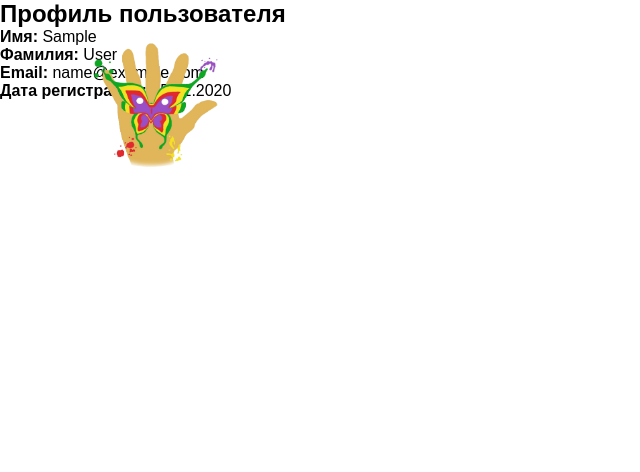
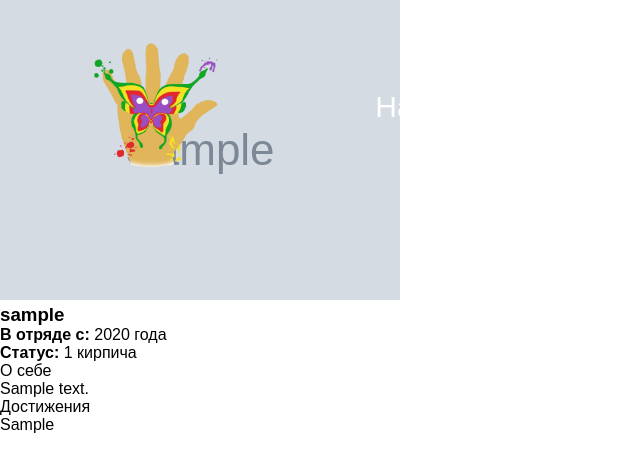
Before and after one commit to RedLI07/ART, a Django app: page /profile/ in a window 1280 px wide. Shown: the top 472 px of the page, without its empty margins (0-640 px from the left). Run offline with Django 4.2, Linux system fonts and the light colour scheme; a user stored in the database is signed in; tables that the repository leaves empty hold one stand-in row (values such as "Sample post"); grey boxes marked "Sample" are stand-in pictures.

Commit message:
Добавил информацию о человек

```diff
--- a/Art/settings.py
+++ b/Art/settings.py
@@ -19,6 +19,7 @@
 """
 
 from pathlib import Path
+import os
 
 # Build paths inside the project like this: BASE_DIR / 'subdir'.
 BASE_DIR = Path(__file__).resolve().parent.parent
@@ -157,3 +158,6 @@
     'mysite.backends.ApprovedUserBackend',
     'django.contrib.auth.backends.ModelBackend',
 ]
+
+MEDIA_URL = '/media/'
+MEDIA_ROOT = os.path.join(BASE_DIR, 'media/')
--- a/mysite/models.py
+++ b/mysite/models.py
@@ -1,19 +1,12 @@
 from django.db import models
 from django.contrib.auth.models import AbstractUser, BaseUserManager
-from django.core.mail import send_mail
-from django.conf import settings
+from django.core.validators import MinValueValidator
 
 class CustomUserManager(BaseUserManager):
-    def create_user(self, username, password=None, first_name='', last_name='', **extra_fields):
+    def create_user(self, username, password=None, **extra_fields):
         if not username:
             raise ValueError("Пользователь должен иметь username")
-
-        user = self.model(
-            username=username,
-            first_name=first_name,
-            last_name=last_name,
-            **extra_fields
-        )
+        user = self.model(username=username, **extra_fields)
         user.set_password(password)
         user.save(using=self._db)
         return user
@@ -21,48 +14,45 @@
     def create_superuser(self, username, password=None, **extra_fields):
         extra_fields.setdefault('is_staff', True)
         extra_fields.setdefault('is_superuser', True)
-        extra_fields.setdefault('is_approved', True)  # Суперпользователь одобрен автоматически
-
-        return self.create_user(username, password=password, **extra_fields)
+        extra_fields.setdefault('is_approved', True)
+        return self.create_user(username, password, **extra_fields)
 
 class CustomUser(AbstractUser):
-    # Основные поля
-    username = models.CharField(
-        max_length=150,
-        unique=True,
-        verbose_name="Логин",
-        help_text="Обязательное поле. Не более 150 символов."
+    username = models.CharField(max_length=150, unique=True, verbose_name="Логин")
+    join_year = models.PositiveIntegerField(
+        verbose_name="Год вступления",
+        null=True,
+        blank=True,
+        validators=[MinValueValidator(2000)]
     )
-    first_name = models.CharField(
-        max_length=30,
-        verbose_name="Имя",
-        blank=True
+    bricks_count = models.PositiveIntegerField(
+        verbose_name="Количество кирпичей",
+        default=0
     )
-    last_name = models.CharField(
-        max_length=30,
-        verbose_name="Фамилия",
-        blank=True
-    )
+    about = models.TextField(verbose_name="О себе", blank=True, null=True)
+    achievements = models.TextField(verbose_name="Достижения", blank=True, null=True)
+    is_approved = models.BooleanField(default=False)
 
-    # Статус одобрения
-    is_approved = models.BooleanField(
-        default=False,
-        verbose_name="Аккаунт одобрен",
-        help_text="Разрешить пользователю вход в систему."
-    )
-
-    # Настройки аутентификации
     USERNAME_FIELD = 'username'
-    REQUIRED_FIELDS = []  # Поля не требуются при createsuperuser
+    REQUIRED_FIELDS = []
 
     objects = CustomUserManager()
 
+    def is_profile_complete(self):
+        return all([
+            self.join_year is not None,
+            self.about not in [None, ''],
+            self.achievements not in [None, '']
+        ])
+
+    def get_bricks_display(self):
+        return "Кандидат" if self.bricks_count == 0 else f"{self.bricks_count} кирпича"
+
+class UserPhoto(models.Model):
+    user = models.ForeignKey(CustomUser, on_delete=models.CASCADE, related_name='photos')
+    image = models.ImageField(upload_to='user_photos/')
+    is_avatar = models.BooleanField(default=False)
+    created_at = models.DateTimeField(auto_now_add=True)
+
     class Meta:
-        verbose_name = 'Пользователь'
-        verbose_name_plural = 'Пользователи'
-        permissions = [
-            ("can_approve_user", "Может одобрять пользователей"),
-        ]
-
-    def __str__(self):
-        return self.username
+        ordering = ['-is_avatar', '-created_at']
--- a/mysite/templates/profile.html
+++ b/mysite/templates/profile.html
@@ -1,9 +1,54 @@
-{% extends 'base.html' %}
+{% extends "base.html" %}
 
 {% block content %}
-<h2>Профиль пользователя</h2>
-<p><strong>Имя:</strong> {{ user.first_name }}</p>
-<p><strong>Фамилия:</strong> {{ user.last_name }}</p>
-<p><strong>Email:</strong> {{ user.email }}</p>
-<p><strong>Дата регистрации:</strong> {{ user.date_joined|date:"d.m.Y" }}</p>
+<div class="container">
+    <div class="row">
+        <div class="col-md-4">
+            {% if avatar %}
+                <img src="{{ avatar.image.url }}" class="img-thumbnail mb-3" alt="Аватар">
+            {% endif %}
+
+            <h3>{{ user.username }}</h3>
+            <p><strong>В отряде с:</strong> {{ user.join_year }} года</p>
+            <p><strong>Статус:</strong> {{ user.get_bricks_display }}</p>
+        </div>
+
+        <div class="col-md-8">
+            <div class="card mb-4">
+                <div class="card-header">О себе</div>
+                <div class="card-body">
+                    {{ user.about|linebreaks }}
+                </div>
+            </div>
+
+            <div class="card mb-4">
+                <div class="card-header">Достижения</div>
+                <div class="card-body">
+                    <ul>
+                        {% for item in user.achievements.strip.splitlines %}
+                            {% if item.strip %}
+                                <li>{{ item.strip }}</li>
+                            {% endif %}
+                        {% endfor %}
+                    </ul>
+                </div>
+            </div>
+
+            {% if photos %}
+                <div class="card">
+                    <div class="card-header">Фотографии</div>
+                    <div class="card-body">
+                        <div class="row">
+                            {% for photo in photos %}
+                                <div class="col-md-4 mb-3">
+                                    <img src="{{ photo.image.url }}" class="img-fluid rounded" alt="Фото">
+                                </div>
+                            {% endfor %}
+                        </div>
+                    </div>
+                </div>
+            {% endif %}
+        </div>
+    </div>
+</div>
 {% endblock %}
--- a/mysite/urls.py
+++ b/mysite/urls.py
@@ -1,13 +1,16 @@
 from django.contrib import admin
 from django.urls import path, include
 from django.contrib.auth import views as auth_views
+from django.conf.urls.static import static
+from django.conf import settings
 from . import views
 
 urlpatterns = [
     path('', views.index, name='index'),
     path('school/', views.school, name='school'),
-    path('register/', views.register_view, name='register'),
+    path('register/', views.register, name='register'),
     path('profile/', views.profile, name='profile'),
+    path('profile/complete/', views.complete_profile, name='complete_profile'),
     path('wait_for_approval/', views.wait_for_approval, name='wait_for_approval'),
 
     # Простые URL для входа/выхода
@@ -22,4 +25,4 @@
 
     # Только один админский URL
     path('admin/approve-users/', views.approve_users, name='approve_users'),
-]
+] + static(settings.STATIC_URL, document_root=settings.STATIC_ROOT)
--- a/mysite/views.py
+++ b/mysite/views.py
@@ -1,8 +1,8 @@
 from django.shortcuts import render, redirect
 from django.contrib import messages
 from django.contrib.auth.decorators import login_required, user_passes_test
-from .forms import RegisterForm
-from .models import CustomUser
+from .forms import *
+from .models import *
 
 def index(request):
     return render(request, 'index.html')
@@ -11,22 +11,66 @@
 def school(request):
     return render(request, 'school.html')
 
-def register_view(request):
+def register(request):
     if request.method == 'POST':
         form = RegisterForm(request.POST)
         if form.is_valid():
-            form.save()  # Аккаунт создается с is_approved=False
-            return redirect('wait_for_approval')  # Перенаправляем на страницу ожидания
+            user = form.save(commit=False)
+            user.is_approved = False  # Требуется одобрение админа
+            user.save()
+            return redirect('wait_for_approval')
     else:
         form = RegisterForm()
     return render(request, 'register.html', {'form': form})
 
 @login_required
+def complete_profile(request):
+    if request.method == 'POST':
+        profile_form = ProfileForm(request.POST, instance=request.user)
+        avatar_form = AvatarForm(request.POST, request.FILES)
+        photos_form = MultiplePhotosForm(request.POST, request.FILES)
+
+        if profile_form.is_valid():
+            profile_form.save()
+
+            if avatar_form.is_valid() and 'image' in request.FILES:
+                UserPhoto.objects.filter(user=request.user, is_avatar=True).delete()
+                avatar = avatar_form.save(commit=False)
+                avatar.user = request.user
+                avatar.is_avatar = True
+                avatar.save()
+
+            if photos_form.is_valid() and 'photos' in request.FILES:
+                for file in request.FILES.getlist('photos'):
+                    UserPhoto.objects.create(user=request.user, image=file)
+
+            return redirect('profile')
+
+    else:
+        profile_form = ProfileForm(instance=request.user)
+        avatar_form = AvatarForm()
+        photos_form = MultiplePhotosForm()
+
+    return render(request, 'complete_profile.html', {
+        'profile_form': profile_form,
+        'avatar_form': avatar_form,
+        'photos_form': photos_form
+    })
+
+@login_required
 def profile(request):
-    if not request.user.is_approved:
-        messages.warning(request, 'Ваш аккаунт ожидает одобрения администратора.')
-        return redirect('index')
-    return render(request, 'profile.html', {'user': request.user})
+    user = request.user
+    if not user.is_profile_complete():
+        return redirect('complete_profile')
+
+    avatar = user.photos.filter(is_avatar=True).first()
+    photos = user.photos.filter(is_avatar=False)
+
+    return render(request, 'profile.html', {
+        'user': user,
+        'avatar': avatar,
+        'photos': photos
+    })
 
 # Админ-панель для одобрения
 @user_passes_test(lambda u: u.is_superuser)
```
Also changed, not shown: mysite/forms.py (+43 -7 lines), mysite/templates/complete_profile.html (added, +33 -0 lines), media/user_photos/Снимок_экрана_от_2025-04-13_23-56-50.png (added), media/user_photos/Снимок_экрана_от_2025-04-13_23-59-27.png (added), media/user_photos/Снимок_экрана_от_2025-04-14_00-20-53.png (added), media/user_photos/Снимок_экрана_от_2025-04-14_00-28-15.png (added), mysite/migrations/0001_initial.py.
